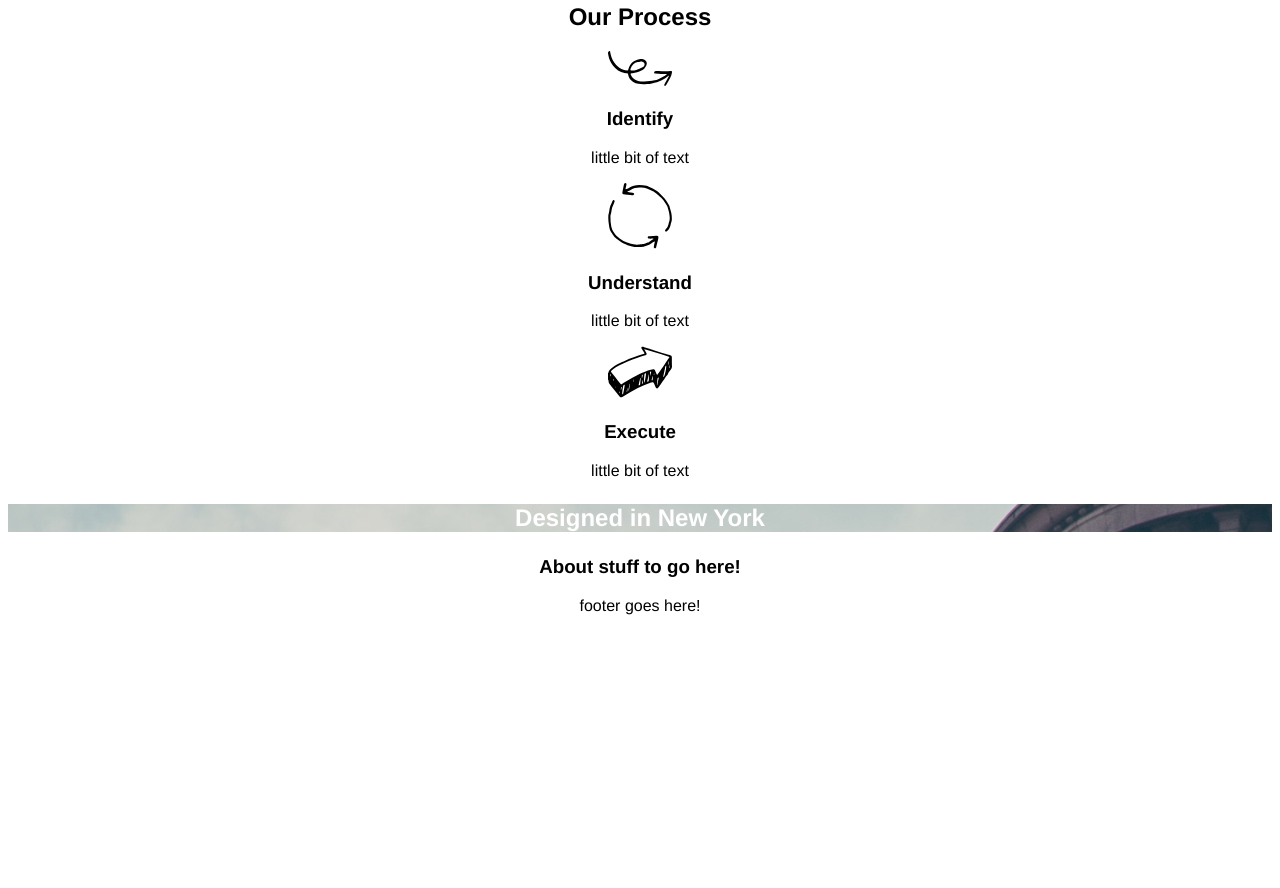
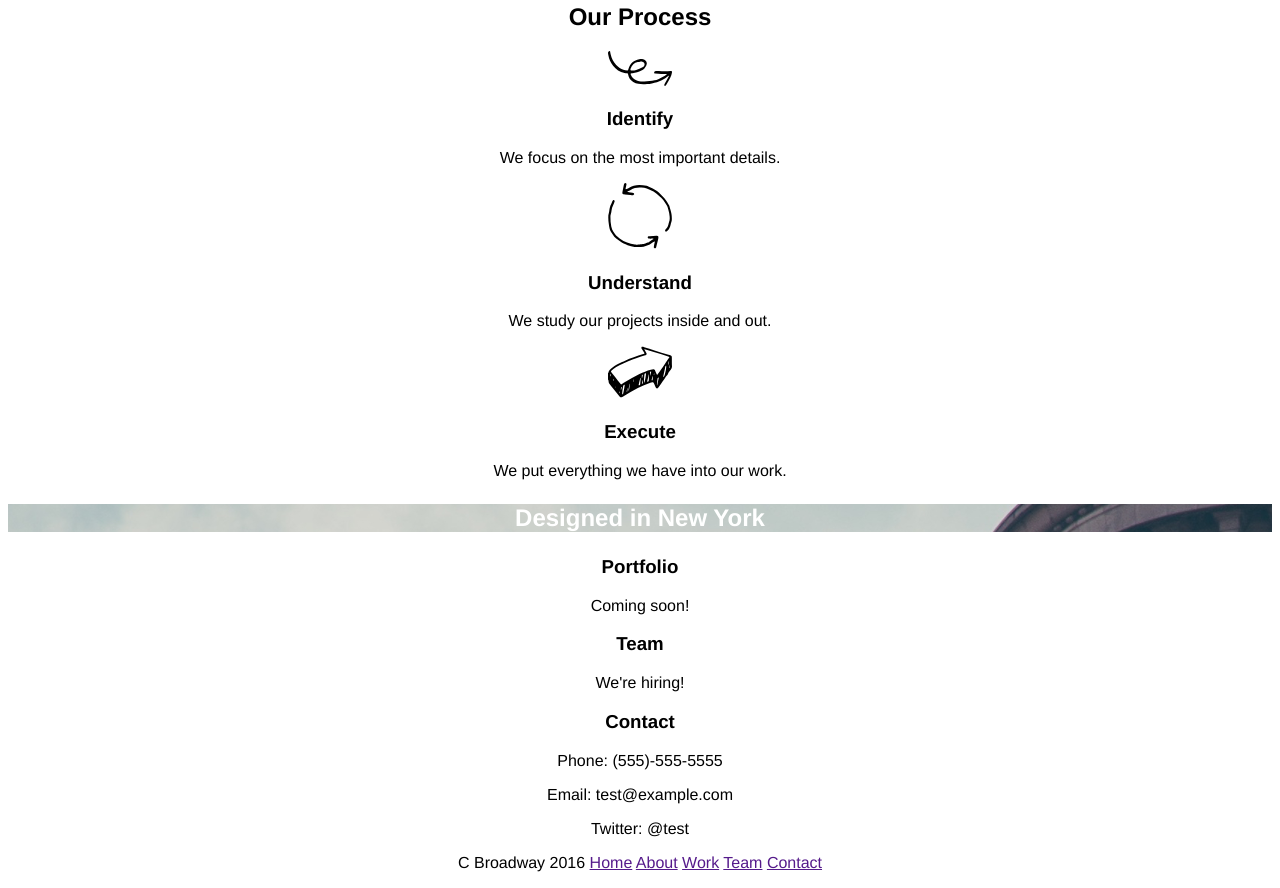
Before and after one commit to lposavad/U3D6Broadway, a plain HTML site: page index.html in a window 1280 px wide. Shown: the part 345-1233 px from the top of the page. Before the commit the page ends 976 px from the top, so only its background shows below. Drawn offline with Linux system fonts and the light colour scheme.

Commit message:
Complete HTML content.

```diff
--- a/index.html
+++ b/index.html
@@ -18,22 +18,35 @@
       <h2>Our Process</h2>
       <img src="./resources/images/identify.svg" alt="identify icon"/>
       <h3>Identify</h3>
-      <p>little bit of text</p>
+      <p>We focus on the most important details.</p>
       <img src="./resources/images/understand.svg" alt="understand icon"/>
       <h3>Understand</h3>
-      <p>little bit of text</p>
+      <p>We study our projects inside and out.</p>
       <img src="./resources/images/execute.svg" alt="execute icon"/>
       <h3>Execute</h3>
-      <p>little bit of text</p>
+      <p>We put everything we have into our work.</p>
     </div>
     <div class="separator">
       <p>Designed in New York</p>
     </div>
     <div class="about">
-      <h3>About stuff to go here!</h3>
+      <h3>Portfolio</h3>
+      <p>Coming soon!</p>
+      <h3>Team</h3>
+      <p>We're hiring!</p>
+      <h3>Contact</h3>
+      <p>Phone: (555)-555-5555</p>
+      <p>Email: test@example.com</p>
+      <p>Twitter: @test</p>
     </div>
     <div class="footer">
-      <p>footer goes here!</p>
+      <p>C Broadway 2016
+      <a href="">Home</a>
+      <a href="">About</a>
+      <a href="">Work</a>
+      <a href="">Team</a>
+      <a href="">Contact</a>
+      </p>
     </div>
   </body>
 </html>
```
